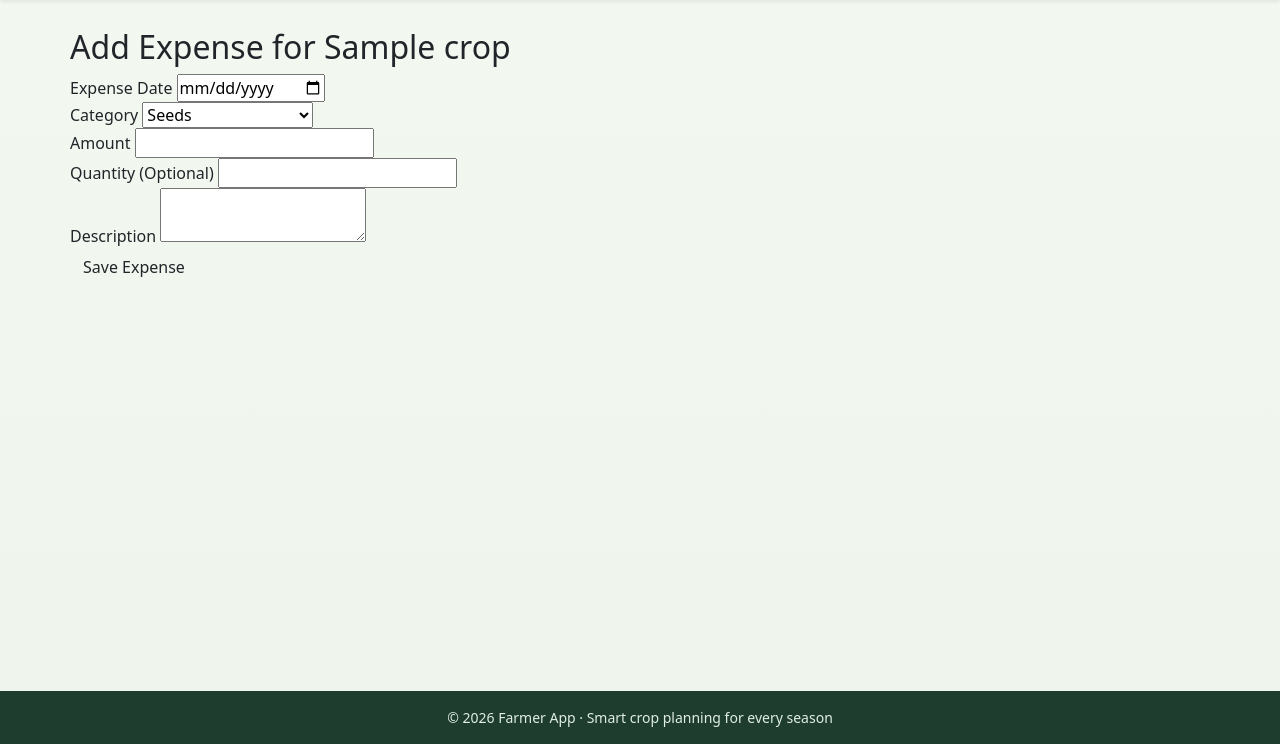
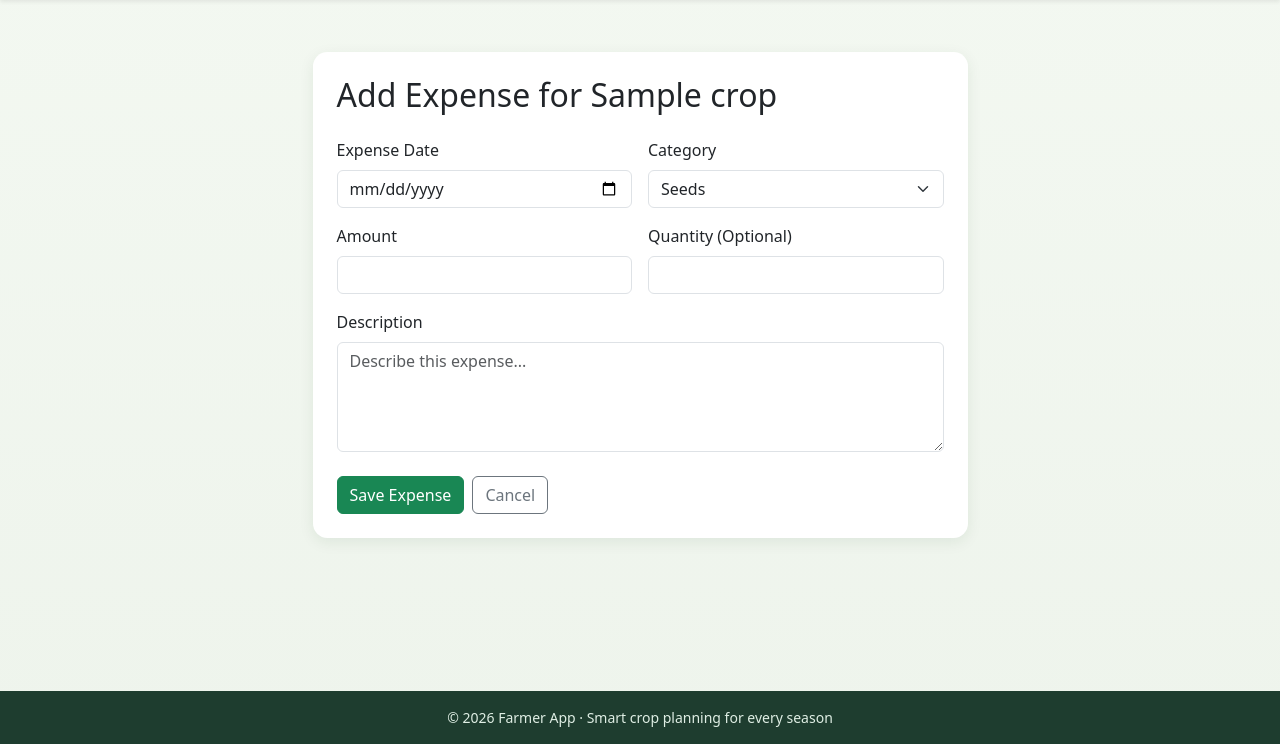
Before and after one commit to raghunathchanda/AgriSense, a Django app: page /farm/crops/1/expenses/add/ in a window 1280 px wide. Shown: the part 56-800 px from the top of the page. Run offline with Django 5.2, Linux system fonts and the light colour scheme; a user stored in the database is signed in; tables that the repository leaves empty hold one stand-in row (values such as "Sample post").

Commit message:
issue fixes

```diff
--- a/farm/urls.py
+++ b/farm/urls.py
@@ -11,5 +11,6 @@ urlpatterns = [
     path('crops/<int:pk>/edit/', views.crop_update_view, name='crop_update'),
     path('crops/<int:pk>/delete/', views.crop_delete_view, name='crop_delete'),
     path('crops/<int:crop_pk>/expenses/add/', views.expense_create_view, name='expense_create'),
+    path('crops/<int:crop_pk>/harvests/add/', views.harvest_create_view, name='harvest_create'),
     path('crops/<int:crop_pk>/sales/add/', views.sale_create_view, name='sale_create'),
 ]
--- a/farm/views.py
+++ b/farm/views.py
@@ -124,6 +124,24 @@ def expense_create_view(request, crop_pk):
 
 @login_required
 @never_cache
+def harvest_create_view(request, crop_pk):
+    crop = get_object_or_404(Crop, pk=crop_pk, farmer=request.user)
+
+    if request.method == 'POST':
+        Harvest.objects.create(
+            crop=crop,
+            harvest_date=request.POST.get('harvest_date'),
+            quantity=request.POST.get('quantity'),
+            unit=request.POST.get('unit', 'kg'),
+            notes=request.POST.get('notes', ''),
+        )
+        return redirect('farm:crop_detail', pk=crop.pk)
+
+    return render(request, 'farm/harvest_form.html', {'crop': crop})
+
+
+@login_required
+@never_cache
 def sale_create_view(request, crop_pk):
     crop = get_object_or_404(Crop, pk=crop_pk, farmer=request.user)
     harvests = crop.harvests.all()
--- a/templates/farm/expense_form.html
+++ b/templates/farm/expense_form.html
@@ -1,15 +1,20 @@
 {% extends 'base.html' %}
 {% block content %}
-<h2>Add Expense for {{ crop.name }}</h2>
+<div class="row justify-content-center">
+    <div class="col-lg-7">
+        <div class="card p-4 mt-4">
+            <h2 class="mb-4">Add Expense for {{ crop.name }}</h2>
+
             <form method="post">
                 {% csrf_token %}
-    <div class="form-group">
-        <label>Expense Date</label>
-        <input type="date" name="expense_date" required>
+                <div class="row g-3">
+                    <div class="col-md-6">
+                        <label class="form-label">Expense Date</label>
+                        <input type="date" name="expense_date" class="form-control" required>
                     </div>
-    <div class="form-group">
-        <label>Category</label>
-        <select name="category" required>
+                    <div class="col-md-6">
+                        <label class="form-label">Category</label>
+                        <select name="category" class="form-select" required>
                             <option value="seeds">Seeds</option>
                             <option value="fertilizer">Fertilizer</option>
                             <option value="pesticides">Pesticides</option>
@@ -22,18 +27,26 @@
                             <option value="other">Other</option>
                         </select>
                     </div>
-    <div class="form-group">
-        <label>Amount</label>
-        <input type="number" step="0.01" name="amount" required>
+                    <div class="col-md-6">
+                        <label class="form-label">Amount</label>
+                        <input type="number" step="0.01" name="amount" class="form-control" required>
                     </div>
-    <div class="form-group">
-        <label>Quantity (Optional)</label>
-        <input type="text" name="quantity">
+                    <div class="col-md-6">
+                        <label class="form-label">Quantity (Optional)</label>
+                        <input type="text" name="quantity" class="form-control">
                     </div>
-    <div class="form-group">
-        <label>Description</label>
-        <textarea name="description"></textarea>
+                    <div class="col-12">
+                        <label class="form-label">Description</label>
+                        <textarea name="description" class="form-control" rows="4" placeholder="Describe this expense..."></textarea>
                     </div>
-    <button type="submit" class="btn">Save Expense</button>
+                </div>
+
+                <div class="d-flex gap-2 mt-4">
+                    <button type="submit" class="btn btn-success">Save Expense</button>
+                    <a href="{% url 'farm:crop_detail' crop.pk %}" class="btn btn-outline-secondary">Cancel</a>
+                </div>
             </form>
+        </div>
+    </div>
+</div>
 {% endblock %}
```
Also changed, not shown: templates/farm/crop_detail.html (+29 -0 lines), templates/farm/harvest_form.html (added, +37 -0 lines). Lines whose indentation alone changed are shown as unchanged.
